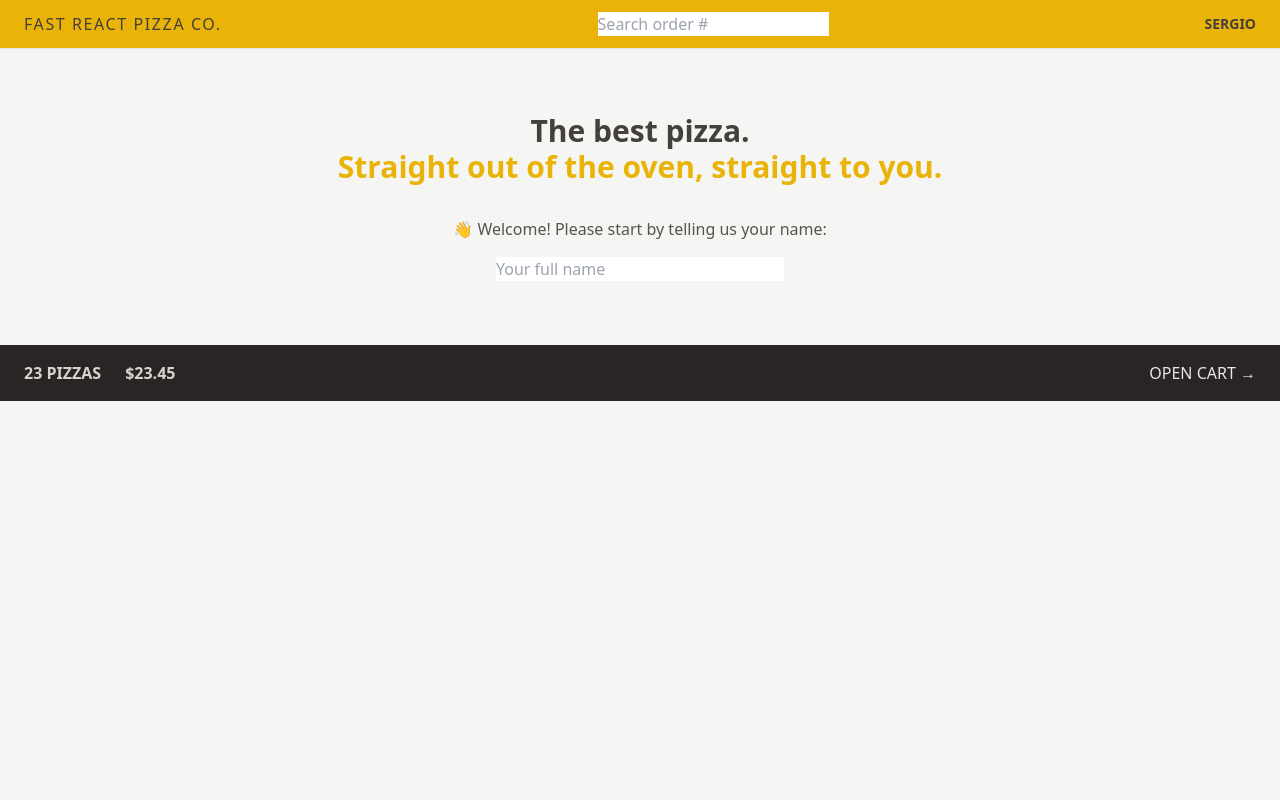
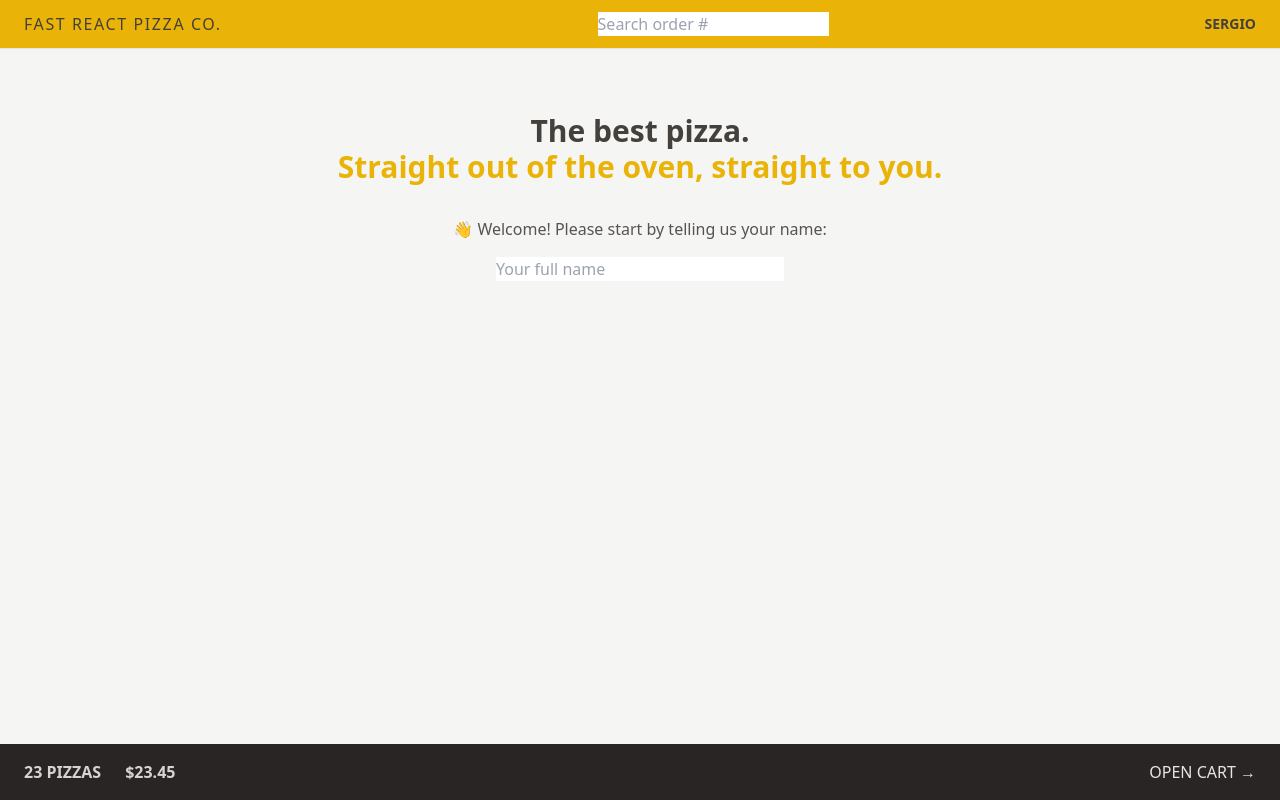
Before and after one commit to sergiobni/react-vite-pro-fast-pizza, a React (Vite) app: page / in a window 1280 px wide. Built offline with nearby package versions, Linux system fonts and the light colour scheme.

Commit message:
tailwind css grid

```diff
--- a/src/ui/AppLayout.jsx
+++ b/src/ui/AppLayout.jsx
@@ -1,21 +1,24 @@
-import { Outlet, useNavigation } from 'react-router-dom';
-import CartOverview from '../features/cart/CartOverview';
-import Header from './Header';
-import Loader from './Loader';
+import { Outlet, useNavigation } from "react-router-dom";
+import CartOverview from "../features/cart/CartOverview";
+import Header from "./Header";
+import Loader from "./Loader";
 
 //Parent route of every route
 function AppLayout() {
   //Way of getting loading state easy
   const navigation = useNavigation();
-  const isLoading = navigation.state === 'loading';
+  const isLoading = navigation.state === "loading";
 
   return (
-    <div className="layout">
+    <div className="grid h-screen grid-rows-[auto_1fr_auto]">
       {isLoading && <Loader />}
       <Header />
-      <main>
-        <Outlet />
-      </main>
+      <div className="overflow-scroll">
+        <main className="mx-auto max-w-3xl">
+          <Outlet />
+        </main>
+      </div>
+
       <CartOverview />
     </div>
   );
```
